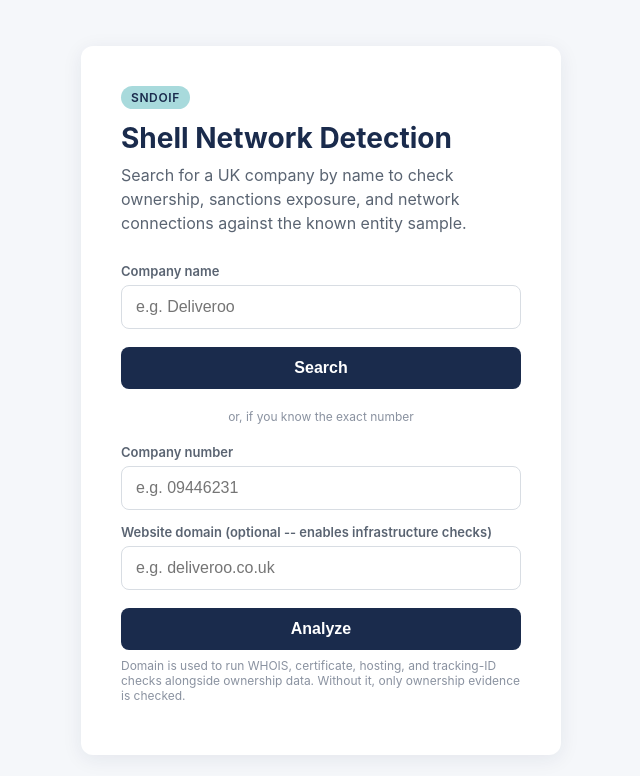
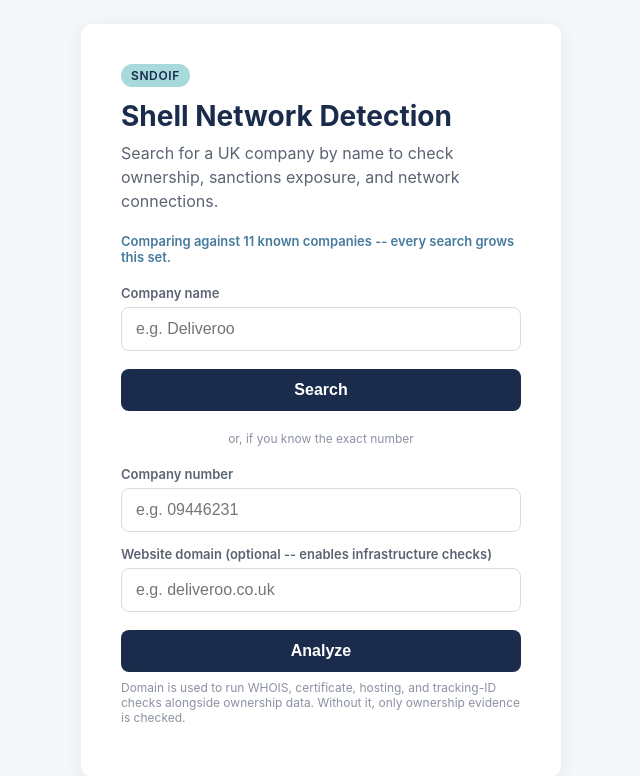
Before and after one commit to VilmaXavier/sndoif, a Flask app: page / in a window 1280 px wide. Shown: the top 776 px of the page, without its empty margins (319-959 px from the left). Run offline with Flask 3, Linux system fonts and the light colour scheme.

Commit message:
Replace fixed BASE_SAMPLE with a persistent, growing known-entities store: every successful search permanently joins the comparison set, so the tool gets more useful over time rather than staying frozen at a fixed sample

```diff
--- a/frontend/app.py
+++ b/frontend/app.py
@@ -1,11 +1,12 @@
 """
 SNDOIF -- web frontend, both layers.
 
-Search by company name or number. If a domain is provided, runs the
+Search by company name or number. Every successfully searched company
+is added to a persistent, growing "known entities" store -- future
+searches are compared against everyone previously searched, not just
+a fixed starting sample. If a domain is provided, runs the
 Infrastructure Correlation Layer alongside the Ownership & Compliance
 Layer, with a reduced retry budget suited to a live web request.
-Infrastructure evidence is best-effort: if it fails, the page still
-renders with ownership-only results.
 """
 
 import logging
@@ -21,6 +22,7 @@ from infrastructure.cert_transparency import compare_certificates
 from infrastructure.hosting_correlation import cluster_by_shared_ip
 from infrastructure.whois_lookup import batch_lookup, compare_domains
 from ownership.companies_house import build_ownership_records, search_companies_by_name
+from ownership.entity_store import add_known_company, load_known_companies
 from ownership.ownership_graph import (
     build_graph,
     detect_jurisdiction_red_flags,
@@ -34,20 +36,6 @@ logger = logging.getLogger(__name__)
 
 app = Flask(__name__)
 
-BASE_SAMPLE = [
-    "09446231",  # Monzo Bank Limited
-    "08804411",  # Revolut Ltd
-    "00000006",  # Marine and General Mutual Life Assurance Society (dissolved, old)
-    "13211214",  # Wise Plc
-    "07209813",  # Wise Payments Limited
-    "11465966",  # Deliveroo International Ltd
-    "10970586",  # Deliveroo SP Ltd
-    "13227665",  # Deliveroo Limited (parent/holding)
-    "09092149",  # Starling Bank Limited
-    "07098618",  # Ocado Group Plc
-    "03875000",  # Ocado Retail Limited (JV with Marks & Spencer)
-]
-
 KNOWN_DOMAINS = ["monzo.com", "revolut.com", "wise.com", "deliveroo.co.uk"]
 
 GRAPH_OUTPUT_DIR = os.path.join(os.path.dirname(__file__), "static")
@@ -56,14 +44,15 @@ os.makedirs(GRAPH_OUTPUT_DIR, exist_ok=True)
 
 @app.route("/", methods=["GET"])
 def index():
-    return render_template("index.html")
+    known_count = len(load_known_companies())
+    return render_template("index.html", known_count=known_count)
 
 
 @app.route("/search-by-name", methods=["POST"])
 def search_by_name():
     query = request.form.get("query", "").strip()
     if not query:
-        return render_template("index.html", error="Please enter a company name.")
+        return render_template("index.html", error="Please enter a company name.", known_count=len(load_known_companies()))
 
     logger.info("Searching by name: %s", query)
     results = search_companies_by_name(query)
@@ -129,16 +118,21 @@ def search():
     searched_domain = request.form.get("domain", "").strip()
 
     if not company_number:
-        return render_template("index.html", error="Please enter a company number.")
+        return render_template("index.html", error="Please enter a company number.", known_count=len(load_known_companies()))
 
     logger.info("Searching company number: %s (domain: %s)", company_number, searched_domain or "none given")
 
-    all_numbers = list(dict.fromkeys(BASE_SAMPLE + [company_number]))
+    known_companies = load_known_companies()
+    all_numbers = list(dict.fromkeys(known_companies + [company_number]))
     records = build_ownership_records(all_numbers)
 
     searched_record = next((r for r in records if r.company_number == company_number), None)
     if searched_record is None:
-        return render_template("index.html", error=f"Could not find company number '{company_number}'.")
+        return render_template("index.html", error=f"Could not find company number '{company_number}'.", known_count=len(known_companies))
+
+    # A successful lookup means this company is now genuinely part of
+    # the known set for all future searches -- the case file grows.
+    add_known_company(company_number)
 
     sanctions_matches = screen_beneficial_owners(
         [o["name"] for o in searched_record.officers]
@@ -191,6 +185,7 @@ def search():
         focused_filename=focused_filename,
         full_filename=full_filename,
         infra_note=infra_note,
+        known_count=len(all_numbers),
     )
 
 
--- a/frontend/templates/index.html
+++ b/frontend/templates/index.html
@@ -11,7 +11,8 @@
         .card { background: white; border-radius: 12px; box-shadow: 0 4px 20px rgba(26, 43, 76, 0.08); padding: 40px; max-width: 480px; width: 100%; }
         .badge { display: inline-block; background: var(--light-blue); color: var(--navy); font-size: 12px; font-weight: 600; letter-spacing: 0.05em; padding: 4px 10px; border-radius: 20px; margin-bottom: 12px; }
         h1 { color: var(--navy); margin: 0 0 8px; font-size: 28px; }
-        p.subtitle { color: #5a6472; margin: 0 0 28px; line-height: 1.5; }
+        p.subtitle { color: #5a6472; margin: 0 0 20px; line-height: 1.5; }
+        .known-count { font-size: 13px; color: var(--blue); font-weight: 600; margin-bottom: 20px; }
         label { display: block; font-size: 13px; font-weight: 600; color: #5a6472; margin-bottom: 6px; }
         input[type=text] { width: 100%; padding: 12px 14px; font-size: 16px; border: 1px solid var(--border); border-radius: 8px; margin-bottom: 14px; }
         input[type=text]:focus { outline: none; border-color: var(--blue); }
@@ -37,7 +38,8 @@
         <span class="badge">SNDOIF</span>
         <h1>Shell Network Detection</h1>
         <p class="subtitle">Search for a UK company by name to check ownership,
-           sanctions exposure, and network connections against the known entity sample.</p>
+           sanctions exposure, and network connections.</p>
+        <p class="known-count">Comparing against {{ known_count }} known companies -- every search grows this set.</p>
         <form method="POST" action="/search-by-name">
             <label for="query">Company name</label>
             <input type="text" id="query" name="query" placeholder="e.g. Deliveroo" required>
--- /dev/null
+++ b/ownership/entity_store.py
@@ -0,0 +1,74 @@
+"""
+Persistent store of "known" company numbers -- the set every new
+search is compared against for shared-director, sanctions, and
+infrastructure connections.
+
+Starts seeded with an initial sample, but grows every time a search
+succeeds: the searched company is added to the known set, so future
+searches can discover connections to it too. This mirrors how a real
+investigator's case file grows over time, rather than staying frozen
+at a fixed starting list.
+"""
+
+import json
+import logging
+from pathlib import Path
+
+logger = logging.getLogger(__name__)
+
+STORE_FILE = Path(__file__).parent.parent / "known_entities.json"
+
+# The original starting sample, used only the first time this file is
+# created -- after that, the JSON file itself is the source of truth,
+# and this list is never consulted again.
+SEED_COMPANIES = [
+    "09446231",  # Monzo Bank Limited
+    "08804411",  # Revolut Ltd
+    "00000006",  # Marine and General Mutual Life Assurance Society (dissolved, old)
+    "13211214",  # Wise Plc
+    "07209813",  # Wise Payments Limited
+    "11465966",  # Deliveroo International Ltd
+    "10970586",  # Deliveroo SP Ltd
+    "13227665",  # Deliveroo Limited (parent/holding)
+    "09092149",  # Starling Bank Limited
+    "07098618",  # Ocado Group Plc
+    "03875000",  # Ocado Retail Limited (JV with Marks & Spencer)
+]
+
+
+def load_known_companies() -> list[str]:
+    """Load the current list of known company numbers.
+
+    If the store file doesn't exist yet, it's created and seeded with
+    SEED_COMPANIES -- this only happens once, the first time the app
+    runs on a given machine.
+
+    Returns:
+        A list of Companies House company numbers.
+    """
+    if not STORE_FILE.exists():
+        logger.info("No entity store found -- seeding with %d initial companies", len(SEED_COMPANIES))
+        _save(SEED_COMPANIES)
+        return list(SEED_COMPANIES)
+
+    with open(STORE_FILE, "r", encoding="utf-8") as f:
+        return json.load(f)
+
+
+def add_known_company(company_number: str) -> None:
+    """Add a company number to the known set, if not already present.
+
+    Args:
+        company_number: The Companies House number to add.
+    """
+    known = load_known_companies()
+    if company_number not in known:
+        known.append(company_number)
+        _save(known)
+        logger.info("Added %s to known entities (now %d total)", company_number, len(known))
+
+
+def _save(companies: list[str]) -> None:
+    """Write the known companies list to the store file."""
+    with open(STORE_FILE, "w", encoding="utf-8") as f:
+        json.dump(companies, f, indent=2)
```
Also changed, not shown: 1 other file.
